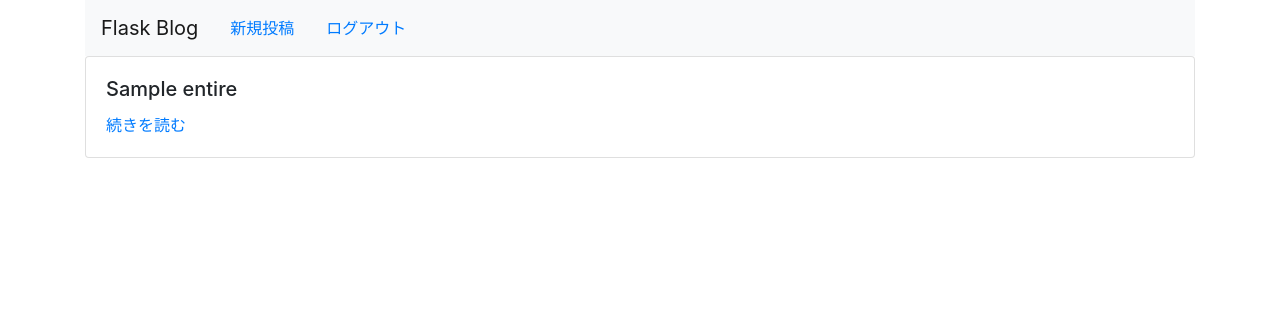
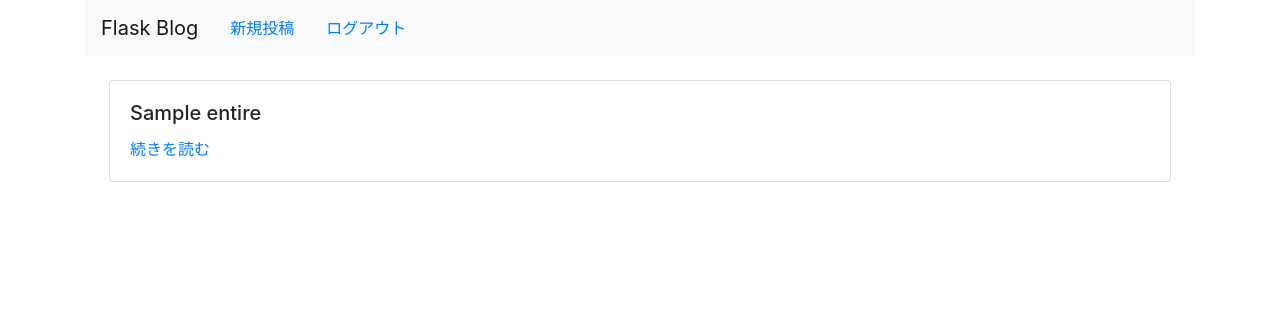
Before and after one commit to Asobu77/flask_blog, a Flask app: page / in a window 1280 px wide. Shown: the top 316 px of the page. Run offline with Flask 2, Linux system fonts and the light colour scheme; the visitor is signed in with stand-in values (Sample User, id 1); tables that the repository leaves empty hold one stand-in row (values such as "Sample post"); parts of the project's set-up code (start-up, migrations or seed data) failed here and were passed over; some libraries are stand-ins or nearby versions.

Commit message:
css 追加

```diff
--- /dev/null
+++ b/flask_blog/static/css/style.css
@@ -0,0 +1,11 @@
+.card {
+    margin: 0.25rem;
+}
+
+.blog-body {
+    padding: 1.25em;
+}
+
+* {
+    font-family: Mplus 1p;
+}
--- a/flask_blog/templates/entries/edit.html
+++ b/flask_blog/templates/entries/edit.html
@@ -2,10 +2,12 @@
 {% block body %}
 <form action="{{ url_for('update_entry', id=entry.id) }}" method="post" class="add-entry">
     <div class="form-group">
-        <label>タイトル<input type="text" class="form-control" id="InputTitle" name="title" value="{{ entry.title }}"></label>
+        <label for="InputTitle">タイトル</label
+        ><input type="text" class="form-control" id="InputTitle" name="title" value="{{ entry.title }}">
     </div>
     <div class="form-group">
-        <label>本文<textarea class="form-control" id="InputText" name="text" rows="3">{{ entry.text | safe }}</textarea>
+        <label for="InputText">本文</label>
+        <textarea class="form-control" id="InputText" name="text" rows="3">{{ entry.text | safe }}</textarea>
     </div>
     <button type="submit" class="btn btn-primary">更新</button>
 </form>
--- a/flask_blog/templates/layout.html
+++ b/flask_blog/templates/layout.html
@@ -2,6 +2,7 @@
 <html>
 <head>
     <link rel="stylesheet" href="{{ url_for('static', filename ='css/bootstrap.min.css') }}">
+    <link rel="stylesheet" href="{{ url_for('static', filename ='css/style.css') }}">
     <script type="text/javascript" src="{{ url_for('static', filename ='js/bootstrap.bundle.min.js') }}"></script>
     <script type="text/javascript" src="{{ url_for('static', filename ='js/jquery.js') }}"></script>
     <title>Flask Blog</title>
```
Also changed, not shown: flask_blog/templates/entries/new.html (+6 -3 lines).
